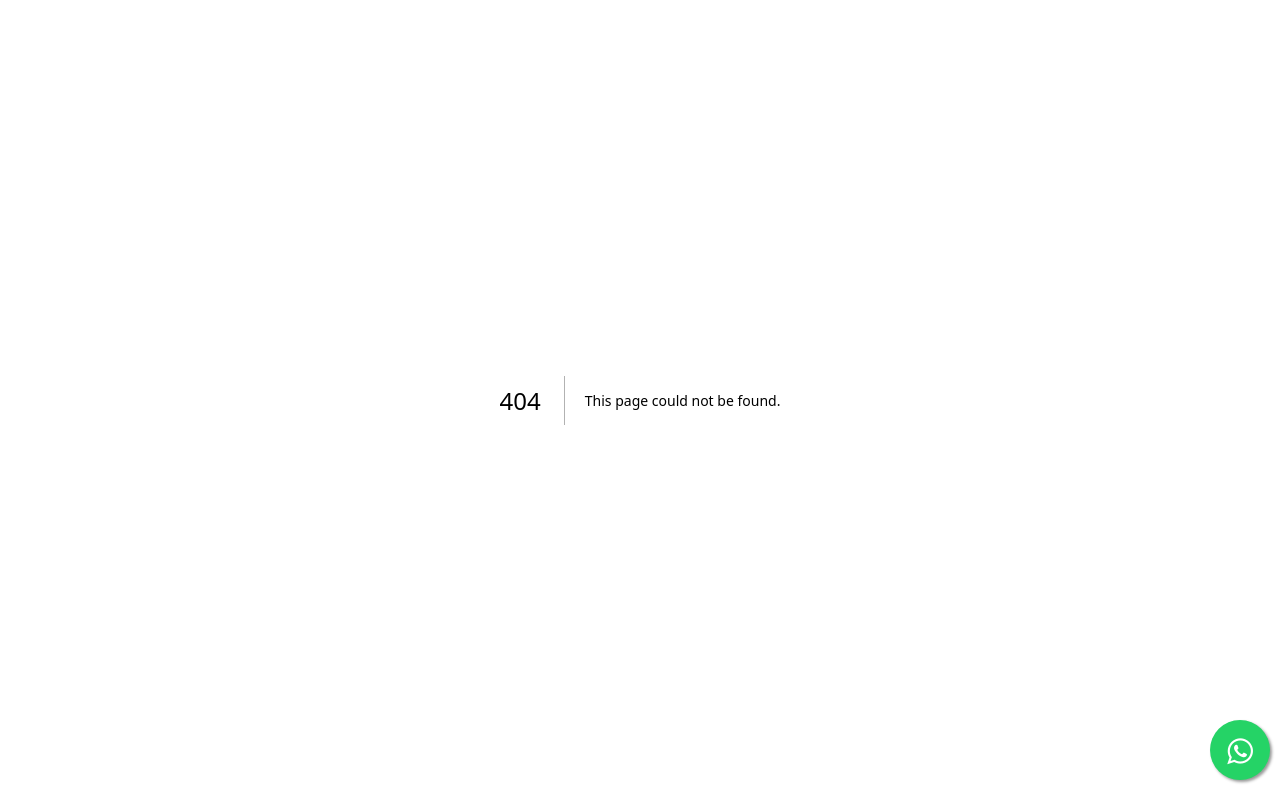
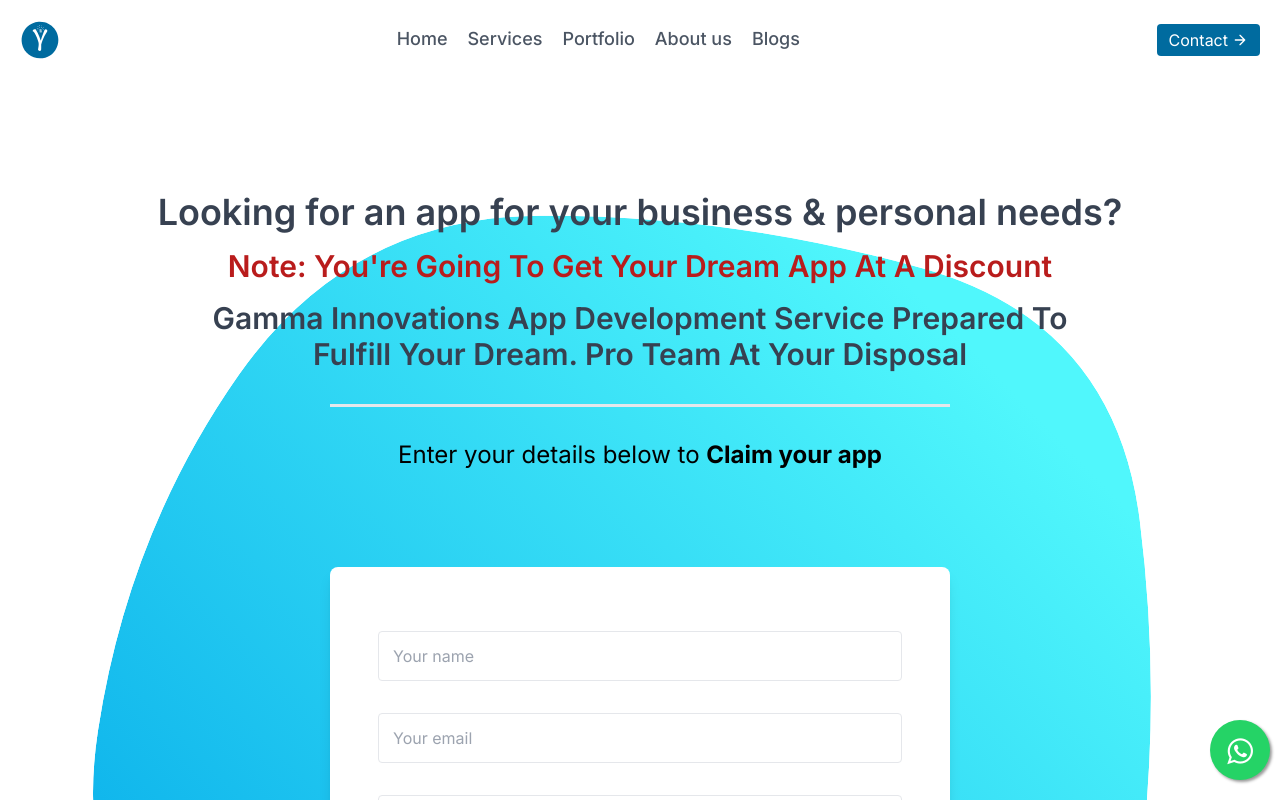
Before and after one commit to ArkaPrabhaChowdhury/gamma, a Next.js app: page /app-dev in a window 1280 px wide. Before the commit this address had no page. Shown: the top 800 px of the page. Built offline with nearby package versions, Linux system fonts and the light colour scheme.

Commit message:
added extra app page

```diff
--- /dev/null
+++ b/src/app/BlogNavbar.jsx
@@ -0,0 +1,85 @@
+"use client";
+import logo from "./assets/logo.svg";
+import Image from "next/image";
+import { useRouter } from "next/navigation";
+import { ToastContainer, toast } from "react-toastify";
+const BlogNavbar = () => {
+  const router = useRouter();
+  const handleLogout = async () => {
+    try {
+      await fetch("/api/user/logout");
+      toast.success("Logout successful");
+      router.push("/admin");
+    } catch (error) {
+      console.log(error);
+      toast.error(error);
+    }
+  };
+  return (
+    <div>
+      <header className="text-gray-600 body-font bg-white">
+        <div className="container mx-auto flex flex-wrap p-5 flex-col md:flex-row items-center">
+          <a
+            className="flex title-font font-medium items-center text-gray-900 mb-4 md:mb-0"
+            href="/"
+          >
+            <Image src={logo} alt="logo" className="w-10 h-10" />
+          </a>
+          <nav className="md:ml-auto md:mr-auto flex flex-wrap items-center text-base justify-center">
+            <a href="/">
+              <button className="mr-5 group transition text-lg font-medium duration-300">
+                Home
+                <span className="block max-w-0 group-hover:max-w-full transition-all duration-500 h-0.5 bg-sky-600"></span>
+              </button>
+            </a>
+            <a href="/#services">
+              <button className="mr-5 group transition text-lg font-medium duration-300">
+                Services
+                <span className="block max-w-0 group-hover:max-w-full transition-all duration-500 h-0.5 bg-sky-600"></span>
+              </button>
+            </a>
+            <a href="/#portfolio">
+              <button className="mr-5 group transition text-lg font-medium duration-300">
+                Portfolio
+                <span className="block max-w-0 group-hover:max-w-full transition-all duration-500 h-0.5 bg-sky-600"></span>
+              </button>
+            </a>
+            <a href="/#about">
+              <button className="mr-5 group transition text-lg font-medium duration-300">
+                About us
+                <span className="block max-w-0 group-hover:max-w-full transition-all duration-500 h-0.5 bg-sky-600"></span>
+              </button>
+            </a>
+            <a href="/blogs">
+              <button className="mr-5 group transition text-lg font-medium duration-300">
+                Blogs
+                <span className="block max-w-0 group-hover:max-w-full transition-all duration-500 h-0.5 bg-sky-600"></span>
+              </button>
+            </a>
+          </nav>
+
+          <a
+            className="inline-flex items-center text-white  bg-[#006b9f] border-0 py-1 px-3 focus:outline-none hover:bg-[#248dc1] rounded text-base mt-4 md:mt-0"
+            href="/#contact"
+          >
+            Contact
+            <svg
+              fill="none"
+              stroke="currentColor"
+              stroke-linecap="round"
+              stroke-linejoin="round"
+              stroke-width="2"
+              className="w-4 h-4 ml-1"
+              viewBox="0 0 24 24"
+            >
+              <path d="M5 12h14M12 5l7 7-7 7"></path>
+            </svg>
+          </a>
+        </div>
+      </header>
+      <ToastContainer/>
+    </div>
+  );
+};
+
+export default BlogNavbar;
--- a/src/app/ContactForm.jsx
+++ b/src/app/ContactForm.jsx
@@ -26,6 +26,8 @@ const ContactForm = ({ service }) => {
       case "web-development":
         return "Website development";
       case "app-development":
+        return "App development";
+      case "app-dev":
         return "App development";
       case "software-development":
         return "Customized Software development";
--- /dev/null
+++ b/src/app/app-dev/app.css
@@ -0,0 +1,4 @@
+.bg-custom-image {
+    background-image: url('../assets/blob.svg'); /* Adjust the path as needed */
+    /* other styles */
+  }
--- /dev/null
+++ b/src/app/app-dev/page.js
@@ -0,0 +1,74 @@
+import React from "react";
+import ContactForm from "../ContactForm";
+import BlogNavbar from "../BlogNavbar";
+import Bottom from "../Bottom";
+import "./app.css"
+
+export const metadata = {
+  title: "Gamma Innovations - App Development Services",
+  description:
+    "Build cutting-edge mobile apps with Gamma Innovations' expert app development services. From concept to launch, we deliver innovative and user-friendly apps tailored to your business needs!",
+  keywords: [
+    "Gamma Innovations",
+    "web development",
+    "app development",
+    "software development",
+    "digital marketing",
+    "tech consultancy",
+  ],
+  metadataBase: new URL("https://www.gammainnovations.com"),
+  alternates: {
+    canonical: "/app-development",
+  },
+  openGraph: {
+    title: "Gamma Innovations - App Development Services",
+    description:
+      "Build cutting-edge mobile apps with Gamma Innovations' expert app development services. From concept to launch, we deliver innovative and user-friendly apps tailored to your business needs!",
+    url: "https://www.gammainnovations.com/app-development",
+    type: "website",
+    siteName: "Gamma Innovations",
+    images: "/gamma.svg",
+  },
+};
+
+const AppDevelopmentPage = () => {
+  return (
+    <div>
+      <BlogNavbar />
+      <section
+        className="relative bg-white text-gray-700"
+      >
+        <div className="container px-5 py-6 md:py-24 mx-auto overflow-hidden bg-cover bg-no-repeat p-12 text-center text-gray-700 bg-custom-image">
+          <div className="text-center md:mb-20">
+            <h1 className="text-4xl text-grey-700 font-semibold py-4">
+              Looking for an app for your business & personal needs?
+            </h1>
+            <p className="text-red-700 text-3xl font-semibold">
+              Note: You're Going To Get Your Dream App At A Discount
+            </p>
+            <div className="flex justify-center">
+              <p className="text-3xl text-grey-700 py-4 font-semibold text-center w-3/4">
+                Gamma Innovations App Development Service Prepared To Fulfill Your Dream. Pro Team At Your Disposal
+              </p>
+            </div>
+            <div className="flex justify-center">
+              <hr className="w-1/2 border-b-2 border-grey-700 my-4" />
+            </div>
+            <h1 className="text-2xl text-black py-4">
+              Enter your details below to{" "}
+              <span className="font-bold">Claim your app</span>
+            </h1>
+          </div>
+          <div className="flex justify-center">
+            <div className="px-6 w-1/2 md:px-0">
+              <ContactForm />
+            </div>
+          </div>
+        </div>
+      </section>
+      <Bottom />
+    </div>
+  );
+};
+
+export default AppDevelopmentPage;
--- a/src/app/blogs/[id]/page.js
+++ b/src/app/blogs/[id]/page.js
@@ -1,6 +1,6 @@
 import React from 'react';
 import blogData from '../blogData';
-import Navbar from './../../Navbar';
+import BlogNavbar from './../../BlogNavbar';
 import Bottom from './../../Bottom';
 import axios from 'axios';
 import connectMongoDB from '@/libs/mongodb';
@@ -23,7 +23,7 @@ const BlogPage = async ({ params }) => {
   const formattedTitle = capitalizeWords(blogData.title);
   return (
     <suppressHydrationWarning>
-    <Navbar policy={true}/>
+    <BlogNavbar/>
     <div className=" py-16 bg-white min-h-screen">
       <div className="max-w-4xl mx-auto">
         <h1 className="text-3xl text-black text-center font-bold mb-4">{formattedTitle}</h1>
--- a/src/app/blogs/page.js
+++ b/src/app/blogs/page.js
@@ -5,13 +5,14 @@ import BlogPreview from "./BlogPreview";
 import blogData from "./blogData";
 import Blogs from "@/models/blogs";
 import connectMongoDB from "@/libs/mongodb";
+import BlogNavbar from "../BlogNavbar"
 const HomePage = async () => {
   await connectMongoDB();
   const blogs = await Blogs.find().lean().exec();
 
   return (
     <>
-      <Navbar policy={true} />
+      <BlogNavbar/>
       <div className="bg-gray-100 min-h-screen py-8">
         <div className="container mx-auto px-4">
           <div class="text-center mb-20">
```
Also changed, not shown: src/app/assets/blob.svg (added).
